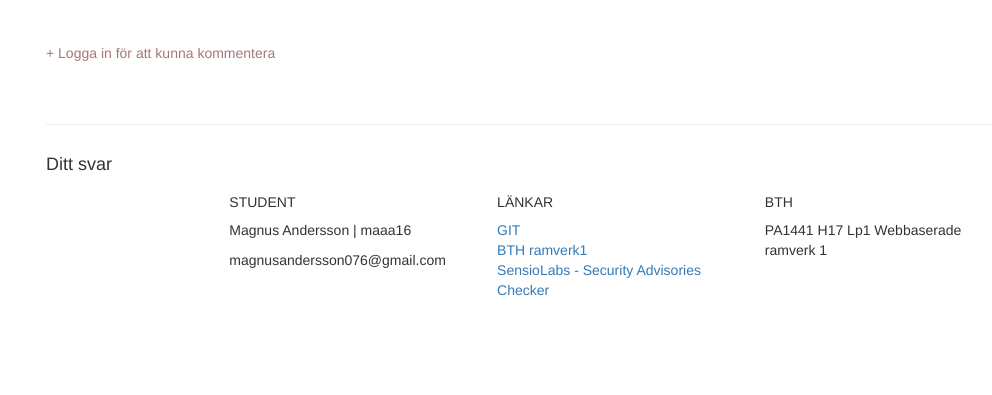
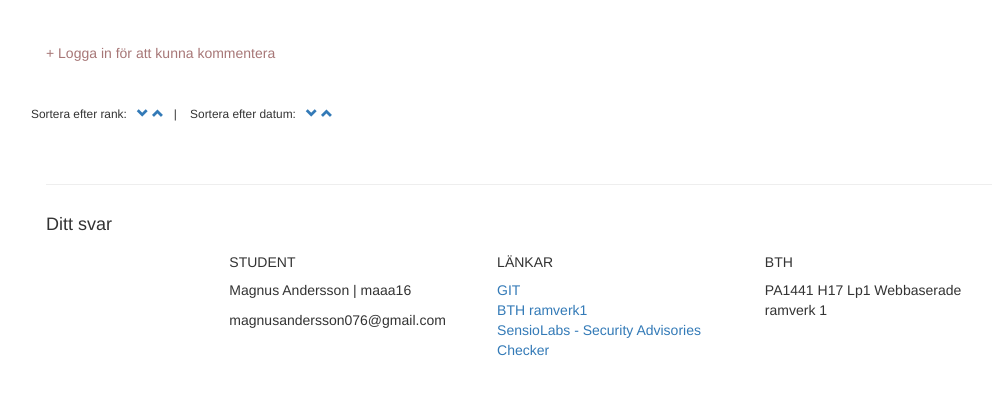
Before and after one commit to bredsjomagnus/RVIProject, a PHP site: template view/commentary/article.php in a window 1280 px wide. Shown: the part 207-602 px from the top of the page, without its empty margins (24-1016 px from the left). Run offline with PHP 8.4, Linux system fonts and the light colour scheme; the template is opened without the code that fills it, so the values that code supplies are empty; some libraries are stand-ins or nearby versions.

Commit message:
Sort answers by rank or date

```diff
--- a/htdocs/sql/RVIXDDL.sql
+++ b/htdocs/sql/RVIXDDL.sql
@@ -71,6 +71,7 @@ CREATE TABLE IF NOT EXISTS RVIXanswer (
      user INT,
      accepted VARCHAR(10) DEFAULT 'no',
      `data` TEXT,
+     score INT,
 	 created TIMESTAMP DEFAULT CURRENT_TIMESTAMP,
      updated TIMESTAMP NULL,
      deleted TIMESTAMP NULL,
--- a/htdocs/sql/RVIXsqls.sql
+++ b/htdocs/sql/RVIXsqls.sql
@@ -39,7 +39,7 @@ SELECT * FROM RVIXanswer ORDER BY created DESC LIMIT 5;
 
 SELECT * FROM RVIXanswer WHERE answerto = 4 AND accepted = 'yes';
 
--- ALTER TABLE RVIXanswer
--- ADD COLUMN accepted VARCHAR(10) DEFAULT 'no';
+ALTER TABLE RVIXanswer
+ADD COLUMN score INT;
 
 UPDATE RVIXaccount SET rank = 0;
--- a/view/commentary/article.php
+++ b/view/commentary/article.php
@@ -206,6 +206,28 @@ $editarticle = ($article['article']->updated != null) ? "Redigerad ". $article['
         </div>
     </div>
 
+    <br>
+    <br>
+
+    <div class="row">
+        <span class='small'>
+            Sortera efter rank: &nbsp;
+            <a href='<?= url('commentary/article/'.$article['article']->id.'?orderby=score&orderas=asc') ?>'>
+                <span class="glyphicon glyphicon-chevron-down" aria-hidden="true"></span>
+            </a>
+            <a href='<?= url('commentary/article/'.$article['article']->id.'?orderby=score&orderas=desc') ?>'>
+                <span class="glyphicon glyphicon-chevron-up" aria-hidden="true"></span>
+            </a>
+            &nbsp; | &nbsp;&nbsp;
+            Sortera efter datum: &nbsp;
+            <a href='<?= url('commentary/article/'.$article['article']->id.'?orderby=created&orderas=asc') ?>'>
+                <span class="glyphicon glyphicon-chevron-down" aria-hidden="true"></span>
+            </a>
+            <a href='<?= url('commentary/article/'.$article['article']->id.'?orderby=created&orderas=desc') ?>'>
+                <span class="glyphicon glyphicon-chevron-up" aria-hidden="true"></span>
+            </a>
+        </span>
+    </div>
     <br>
     <br>
     <div class="row">
--- a/view/commentary/articles.php
+++ b/view/commentary/articles.php
@@ -43,13 +43,15 @@ $comm       = $this->di->get("comm");
                             <th>
                                 Fråga
                                 &nbsp;&nbsp;
-                                <a href='<?= url('commentary/articles/'.$tagpath.'?orderby=title&orderas=DESC') ?>'>
+                                <a href='<?= url('commentary/articles/'.$tagpath.'?orderby=title&orderas=ASC') ?>'>
                                     <span class="glyphicon glyphicon-chevron-down" aria-hidden="true"></span>
                                 </a>
 
-                                <a href='<?= url('commentary/articles/'.$tagpath.'?orderby=title&orderas=ASC') ?>'>
+                                <a href='<?= url('commentary/articles/'.$tagpath.'?orderby=title&orderas=DESC') ?>'>
                                     <span class="glyphicon glyphicon-chevron-up" aria-hidden="true"></span>
                                 </a>
+
+
                             </th>
                         </tr>
                     </thead>
```
